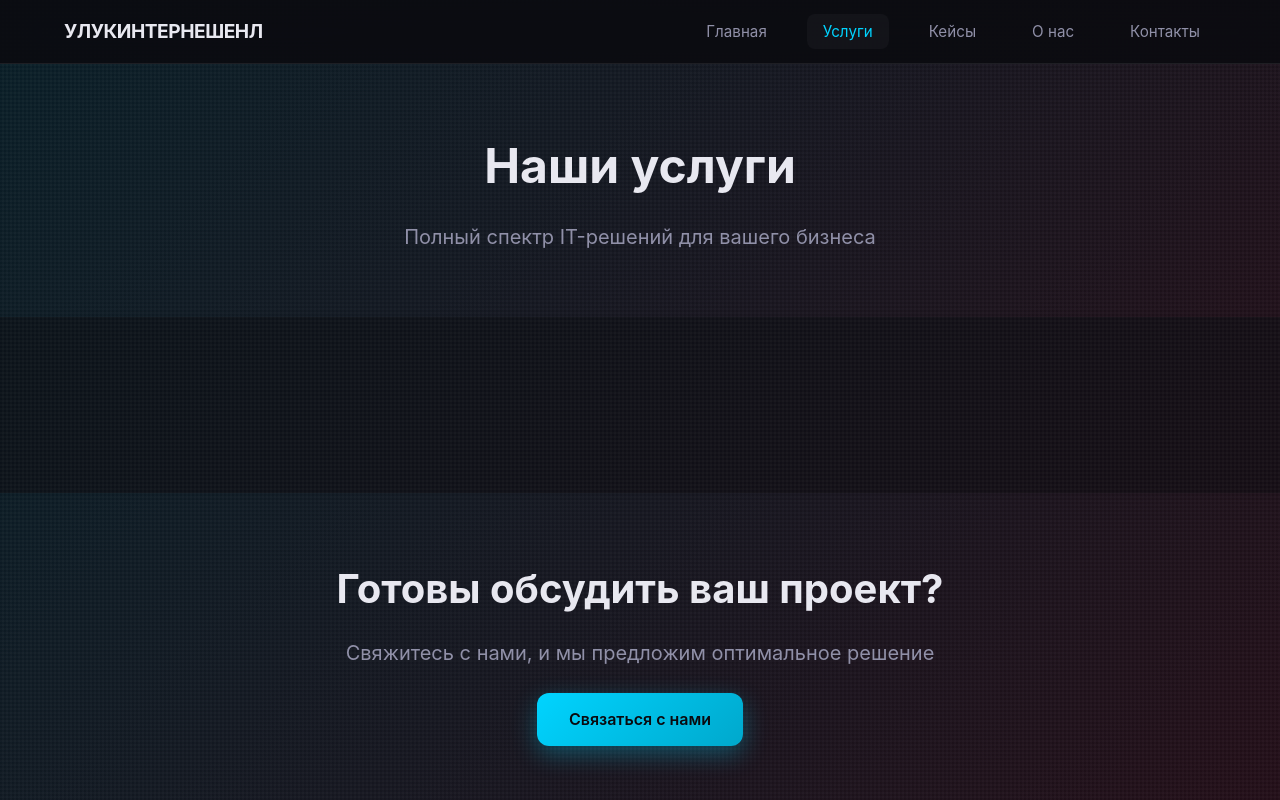
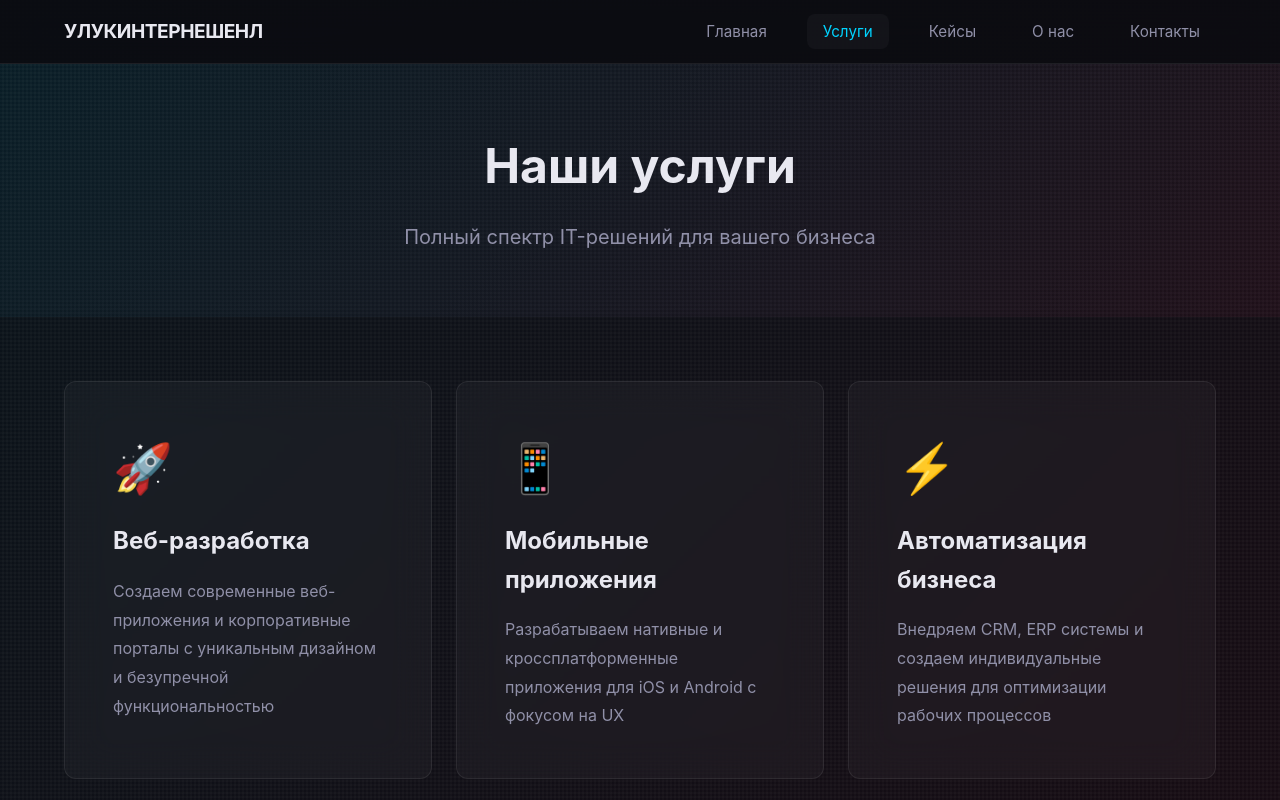
Before and after one commit to uluk20-22520/uluk-site, a plain HTML site: page services.html in a window 1280 px wide. Shown: the top 800 px of the page. Drawn offline with Linux system fonts and the light colour scheme; files that its build step writes are made by us from their sources.

Commit message:
Update services.html

```diff
--- a/services.html
+++ b/services.html
@@ -4,7 +4,9 @@
   <meta charset="UTF-8">
   <meta name="viewport" content="width=device-width, initial-scale=1.0">
   <title>Услуги — ИТ УЛУКИНТЕРНЕШЕНЛ</title>
-  <link rel="stylesheet" href="assets/css/style.css">
+
+  <!-- FIX: правильный путь к стилям (style.css в корне) -->
+  <link rel="stylesheet" href="style.css">
 </head>
 <body>
   <nav class="navbar">
@@ -29,8 +31,7 @@
 
   <section class="services-full">
     <div class="container">
-      <div class="services-grid-full" id="servicesGridFull">
-      </div>
+      <div class="services-grid-full" id="servicesGridFull"></div>
     </div>
   </section>
 
@@ -79,6 +80,7 @@
     </div>
   </footer>
 
-  <script type="module" src="assets/js/main.js"></script>
+  <!-- FIX: правильный путь к скрипту (main.js в корне) -->
+  <script src="main.js"></script>
 </body>
 </html>
```
